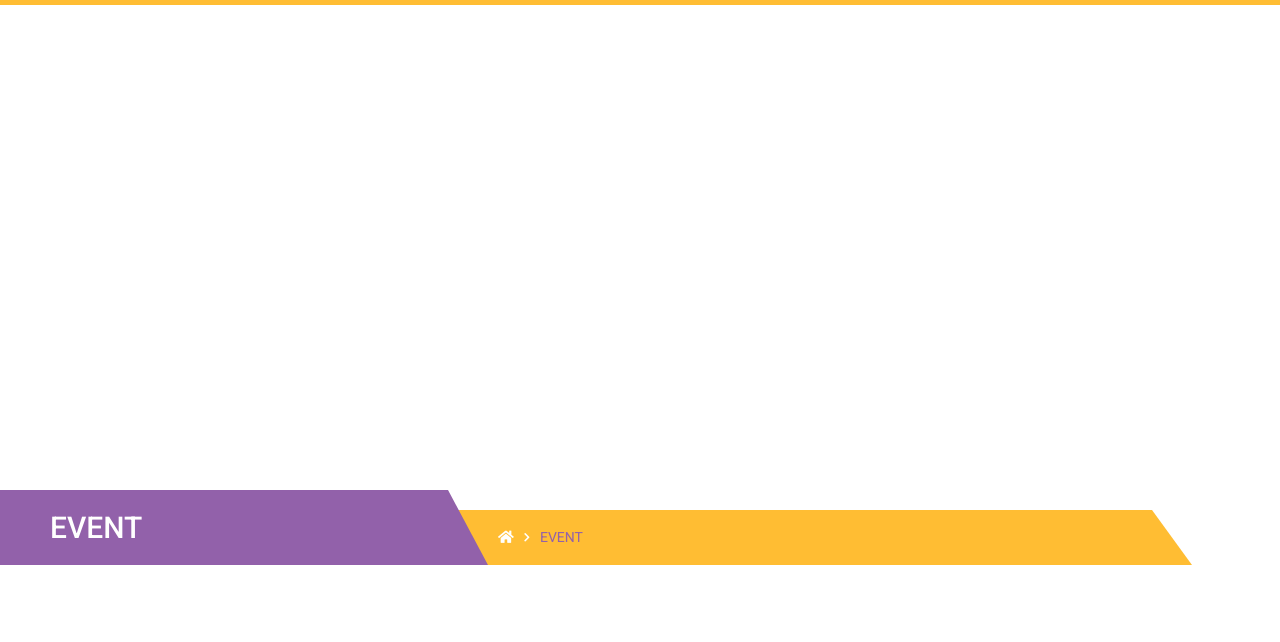
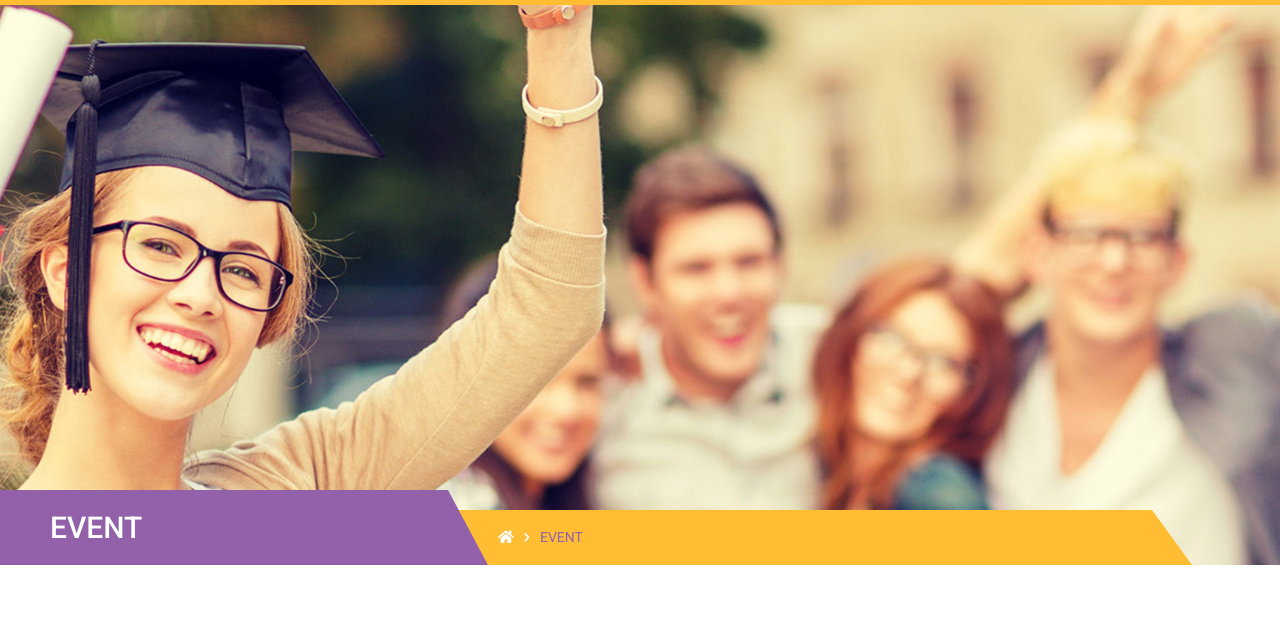
Before and after one commit to nguyencaohieu26/Execellent_Coach, a plain HTML site: page event.html in a window 1280 px wide. Shown: the part 117-759 px from the top of the page. Drawn offline with nearby package versions, Linux system fonts and the light colour scheme; the site is published under a folder, as on GitHub Pages, so addresses that start at the root find nothing.

Commit message:
Fix bgImg

```diff
--- a/assets/css/Events/events.css
+++ b/assets/css/Events/events.css
@@ -1,6 +1,6 @@
 /* main */
 .header__img-blog {
-  background: url(/assets/image/event__bg.jpg);
+  background: url(../../image/event__bg.jpg);
   background-position: center center;
   background-size: cover;
   background-attachment: fixed;
```
